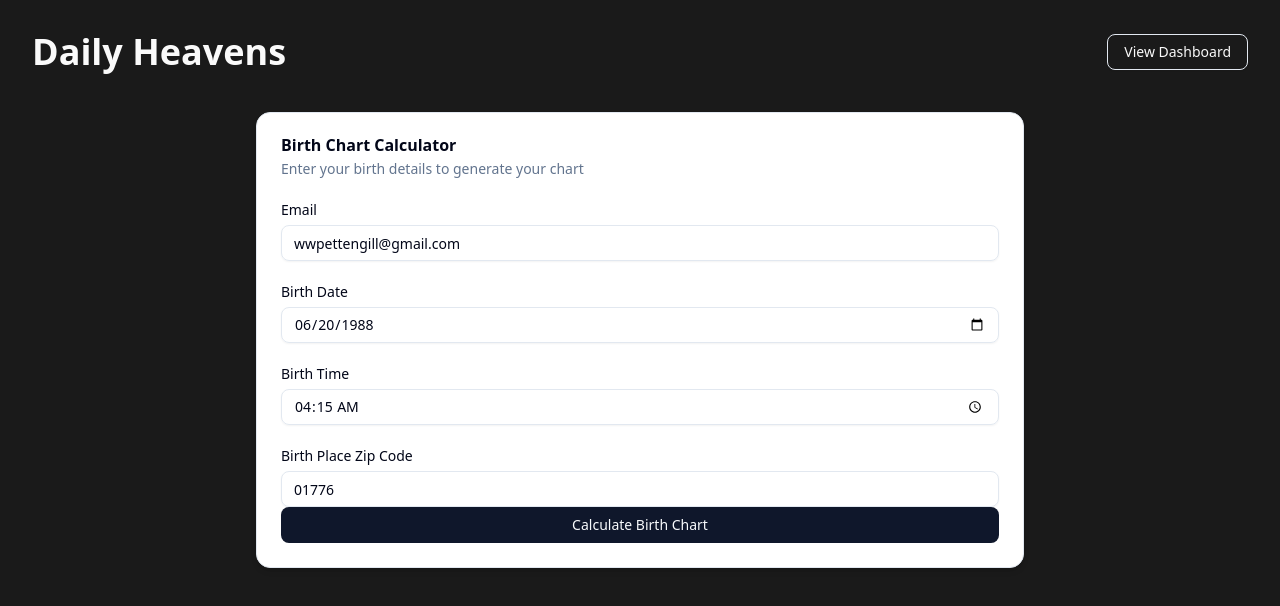
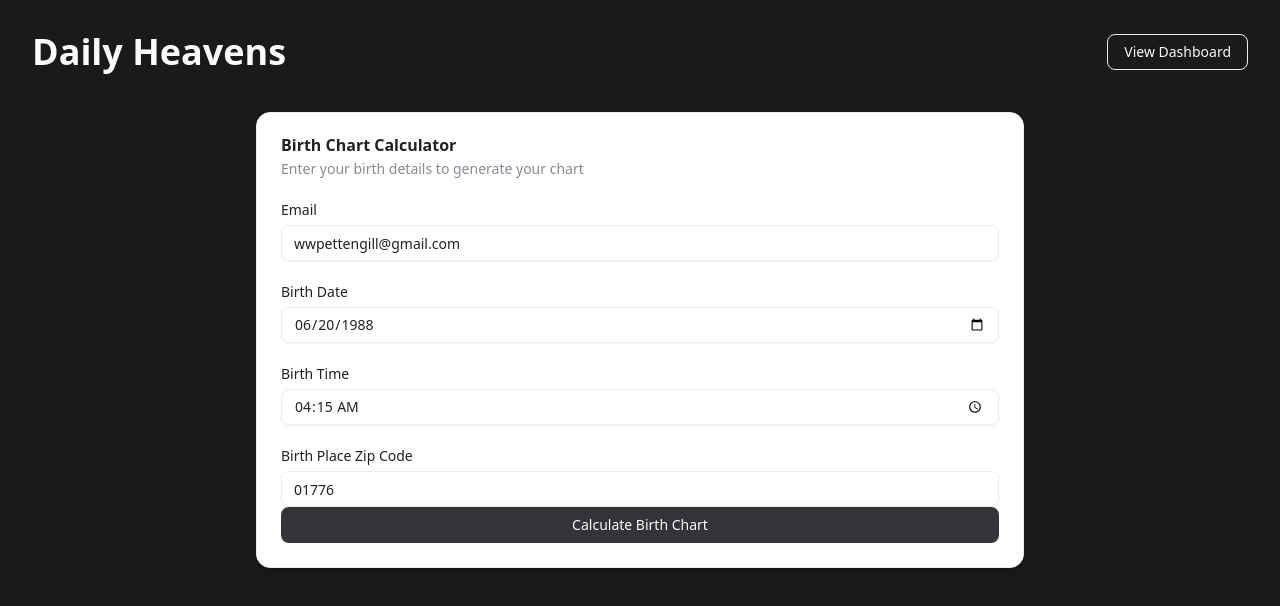
Before and after one commit to willpettengill/dailyheavens, a Next.js app in the folder dailyheavens-frontend/: page / in a window 1280 px wide. Shown: the top 606 px of the page. Built offline with nearby package versions, Linux system fonts and the light colour scheme.

Commit message:
fix: add defensive programming to aspects handling and fix Tailwind config - Added null checks and proper type handling for aspects data - Fixed Tailwind configuration and styling - Frontend and birth chart now working correctly - Note: Interpretation data structure needs improvement

```diff
--- a/dailyheavens-frontend/app/dashboard/page.tsx
+++ b/dailyheavens-frontend/app/dashboard/page.tsx
@@ -126,15 +126,15 @@ export default function Dashboard() {
   }
 
   // Extract data
-  const { user, birth_chart, interpretation } = chartData;
-  const planets = birth_chart.planets;
-  const houses = birth_chart.houses;
-  const angles = birth_chart.angles;
-  const interpretations = interpretation.planets;
-  const aspects = interpretation.aspects || [];
-  const patterns = interpretation.patterns || [];
-  const elementBalance = interpretation.element_balance;
-  const modalityBalance = interpretation.modality_balance;
+  const { user, birth_chart, interpretation } = chartData || {};
+  const planets = birth_chart?.planets || {};
+  const houses = birth_chart?.houses || {};
+  const angles = birth_chart?.angles || {};
+  const interpretations = interpretation?.planets || [];
+  const aspects = interpretation?.aspects || [];
+  const patterns = interpretation?.patterns || [];
+  const elementBalance = interpretation?.element_balance;
+  const modalityBalance = interpretation?.modality_balance;
 
   // Add debugging
   console.log("=== Retrograde Debug ===");
@@ -411,15 +411,27 @@ export default function Dashboard() {
                     <div className="mb-8">
                       <h4 className="text-lg font-semibold mb-2">Aspects</h4>
                       <Accordion type="multiple" className="w-full">
-                        {aspects.filter((aspect: any) => aspect.type !== -1 && aspect.interpretation).map((aspect: any, index: number) => (
+                        {aspects
+                          .filter((aspect: any) =>
+                            aspect &&
+                            typeof aspect === 'object' &&
+                            aspect.planet1 &&
+                            aspect.planet2 &&
+                            aspect.type !== -1 &&
+                            aspect.interpretation
+                          )
+                          .map((aspect: any, index: number) => (
                             <InterpretationItem
                               key={index}
-                            title={`${aspect.planet1} ${aspect.type === 60 ? 'sextile' :
+                              title={`${aspect.planet1 || 'Unknown'} ${
+                                aspect.type === 60 ? 'sextile' :
                                 aspect.type === 90 ? 'square' :
                                 aspect.type === 120 ? 'trine' :
                                 aspect.type === 180 ? 'opposition' :
-                                   aspect.type === 0 ? 'conjunction' : ''} ${aspect.planet2}`}
-                            description={aspect.interpretation}
+                                aspect.type === 0 ? 'conjunction' :
+                                'aspects'
+                              } ${aspect.planet2 || 'Unknown'}`}
+                              description={aspect.interpretation || 'No interpretation available'}
                             />
                           ))}
                       </Accordion>
--- a/dailyheavens-frontend/app/globals.css
+++ b/dailyheavens-frontend/app/globals.css
@@ -1,6 +1,76 @@
 @import "tailwindcss";
+@import "tw-animate-css";
 
 @custom-variant dark (&:is(.dark *));
+
+:root {
+  --radius: 0.625rem;
+  --background: hsl(0 0% 10%);
+  --foreground: hsl(0 0% 98%);
+  --card: hsl(0 0% 100%);
+  --card-foreground: hsl(264.695 4.2% 12.9%);
+  --popover: hsl(0 0% 100%);
+  --popover-foreground: hsl(264.695 4.2% 12.9%);
+  --primary: hsl(265.755 4.2% 20.8%);
+  --primary-foreground: hsl(247.858 0.3% 98.4%);
+  --secondary: hsl(247.896 0.7% 96.8%);
+  --secondary-foreground: hsl(265.755 4.2% 20.8%);
+  --muted: hsl(247.896 0.7% 96.8%);
+  --muted-foreground: hsl(257.417 4.6% 55.4%);
+  --accent: hsl(247.896 0.7% 96.8%);
+  --accent-foreground: hsl(265.755 4.2% 20.8%);
+  --destructive: hsl(27.325 24.5% 57.7%);
+  --border: hsl(255.508 1.3% 92.9%);
+  --input: hsl(255.508 1.3% 92.9%);
+  --ring: hsl(256.788 4% 70.4%);
+  --chart-1: hsl(41.116 22.2% 64.6%);
+  --chart-2: hsl(184.704 11.8% 60%);
+  --chart-3: hsl(227.392 7% 39.8%);
+  --chart-4: hsl(84.429 18.9% 82.8%);
+  --chart-5: hsl(70.08 18.8% 76.9%);
+  --sidebar: hsl(247.858 0.3% 98.4%);
+  --sidebar-foreground: hsl(264.695 4.2% 12.9%);
+  --sidebar-primary: hsl(265.755 4.2% 20.8%);
+  --sidebar-primary-foreground: hsl(247.858 0.3% 98.4%);
+  --sidebar-accent: hsl(247.896 0.7% 96.8%);
+  --sidebar-accent-foreground: hsl(265.755 4.2% 20.8%);
+  --sidebar-border: hsl(255.508 1.3% 92.9%);
+  --sidebar-ring: hsl(256.788 4% 70.4%);
+}
+
+.dark {
+  --background: hsl(264.695 4.2% 12.9%);
+  --foreground: hsl(247.858 0.3% 98.4%);
+  --card: hsl(265.755 4.2% 20.8%);
+  --card-foreground: hsl(247.858 0.3% 98.4%);
+  --popover: hsl(265.755 4.2% 20.8%);
+  --popover-foreground: hsl(247.858 0.3% 98.4%);
+  --primary: hsl(255.508 1.3% 92.9%);
+  --primary-foreground: hsl(265.755 4.2% 20.8%);
+  --secondary: hsl(260.031 4.1% 27.9%);
+  --secondary-foreground: hsl(247.858 0.3% 98.4%);
+  --muted: hsl(260.031 4.1% 27.9%);
+  --muted-foreground: hsl(256.788 4% 70.4%);
+  --accent: hsl(260.031 4.1% 27.9%);
+  --accent-foreground: hsl(247.858 0.3% 98.4%);
+  --destructive: hsl(22.216 19.1% 70.4%);
+  --border: hsl(0 0% 100% / 0.1);
+  --input: hsl(0 0% 100% / 0.15);
+  --ring: hsl(264.364 2.7% 55.1%);
+  --chart-1: hsl(264.376 24.3% 48.8%);
+  --chart-2: hsl(162.48 17% 69.6%);
+  --chart-3: hsl(70.08 18.8% 76.9%);
+  --chart-4: hsl(303.9 26.5% 62.7%);
+  --chart-5: hsl(16.439 24.6% 64.5%);
+  --sidebar: hsl(265.755 4.2% 20.8%);
+  --sidebar-foreground: hsl(247.858 0.3% 98.4%);
+  --sidebar-primary: hsl(264.376 24.3% 48.8%);
+  --sidebar-primary-foreground: hsl(247.858 0.3% 98.4%);
+  --sidebar-accent: hsl(260.031 4.1% 27.9%);
+  --sidebar-accent-foreground: hsl(247.858 0.3% 98.4%);
+  --sidebar-border: hsl(0 0% 100% / 0.1);
+  --sidebar-ring: hsl(264.364 2.7% 55.1%);
+}
 
 @theme inline {
   --color-background: var(--background);
@@ -42,75 +112,6 @@
   --radius-xl: calc(var(--radius) + 4px);
 }
 
-:root {
-  --radius: 0.625rem;
-  --background: hsl(0 0% 10%);
-  --foreground: hsl(0 0% 98%);
-  --card: oklch(1 0 0);
-  --card-foreground: oklch(0.129 0.042 264.695);
-  --popover: oklch(1 0 0);
-  --popover-foreground: oklch(0.129 0.042 264.695);
-  --primary: oklch(0.208 0.042 265.755);
-  --primary-foreground: oklch(0.984 0.003 247.858);
-  --secondary: oklch(0.968 0.007 247.896);
-  --secondary-foreground: oklch(0.208 0.042 265.755);
-  --muted: oklch(0.968 0.007 247.896);
-  --muted-foreground: oklch(0.554 0.046 257.417);
-  --accent: oklch(0.968 0.007 247.896);
-  --accent-foreground: oklch(0.208 0.042 265.755);
-  --destructive: oklch(0.577 0.245 27.325);
-  --border: oklch(0.929 0.013 255.508);
-  --input: oklch(0.929 0.013 255.508);
-  --ring: oklch(0.704 0.04 256.788);
-  --chart-1: oklch(0.646 0.222 41.116);
-  --chart-2: oklch(0.6 0.118 184.704);
-  --chart-3: oklch(0.398 0.07 227.392);
-  --chart-4: oklch(0.828 0.189 84.429);
-  --chart-5: oklch(0.769 0.188 70.08);
-  --sidebar: oklch(0.984 0.003 247.858);
-  --sidebar-foreground: oklch(0.129 0.042 264.695);
-  --sidebar-primary: oklch(0.208 0.042 265.755);
-  --sidebar-primary-foreground: oklch(0.984 0.003 247.858);
-  --sidebar-accent: oklch(0.968 0.007 247.896);
-  --sidebar-accent-foreground: oklch(0.208 0.042 265.755);
-  --sidebar-border: oklch(0.929 0.013 255.508);
-  --sidebar-ring: oklch(0.704 0.04 256.788);
-}
-
-.dark {
-  --background: oklch(0.129 0.042 264.695);
-  --foreground: oklch(0.984 0.003 247.858);
-  --card: oklch(0.208 0.042 265.755);
-  --card-foreground: oklch(0.984 0.003 247.858);
-  --popover: oklch(0.208 0.042 265.755);
-  --popover-foreground: oklch(0.984 0.003 247.858);
-  --primary: oklch(0.929 0.013 255.508);
-  --primary-foreground: oklch(0.208 0.042 265.755);
-  --secondary: oklch(0.279 0.041 260.031);
-  --secondary-foreground: oklch(0.984 0.003 247.858);
-  --muted: oklch(0.279 0.041 260.031);
-  --muted-foreground: oklch(0.704 0.04 256.788);
-  --accent: oklch(0.279 0.041 260.031);
-  --accent-foreground: oklch(0.984 0.003 247.858);
-  --destructive: oklch(0.704 0.191 22.216);
-  --border: oklch(1 0 0 / 10%);
-  --input: oklch(1 0 0 / 15%);
-  --ring: oklch(0.551 0.027 264.364);
-  --chart-1: oklch(0.488 0.243 264.376);
-  --chart-2: oklch(0.696 0.17 162.48);
-  --chart-3: oklch(0.769 0.188 70.08);
-  --chart-4: oklch(0.627 0.265 303.9);
-  --chart-5: oklch(0.645 0.246 16.439);
-  --sidebar: oklch(0.208 0.042 265.755);
-  --sidebar-foreground: oklch(0.984 0.003 247.858);
-  --sidebar-primary: oklch(0.488 0.243 264.376);
-  --sidebar-primary-foreground: oklch(0.984 0.003 247.858);
-  --sidebar-accent: oklch(0.279 0.041 260.031);
-  --sidebar-accent-foreground: oklch(0.984 0.003 247.858);
-  --sidebar-border: oklch(1 0 0 / 10%);
-  --sidebar-ring: oklch(0.551 0.027 264.364);
-}
-
 @layer base {
   * {
     @apply border-border;
```
Lines whose indentation alone changed are shown as unchanged.
